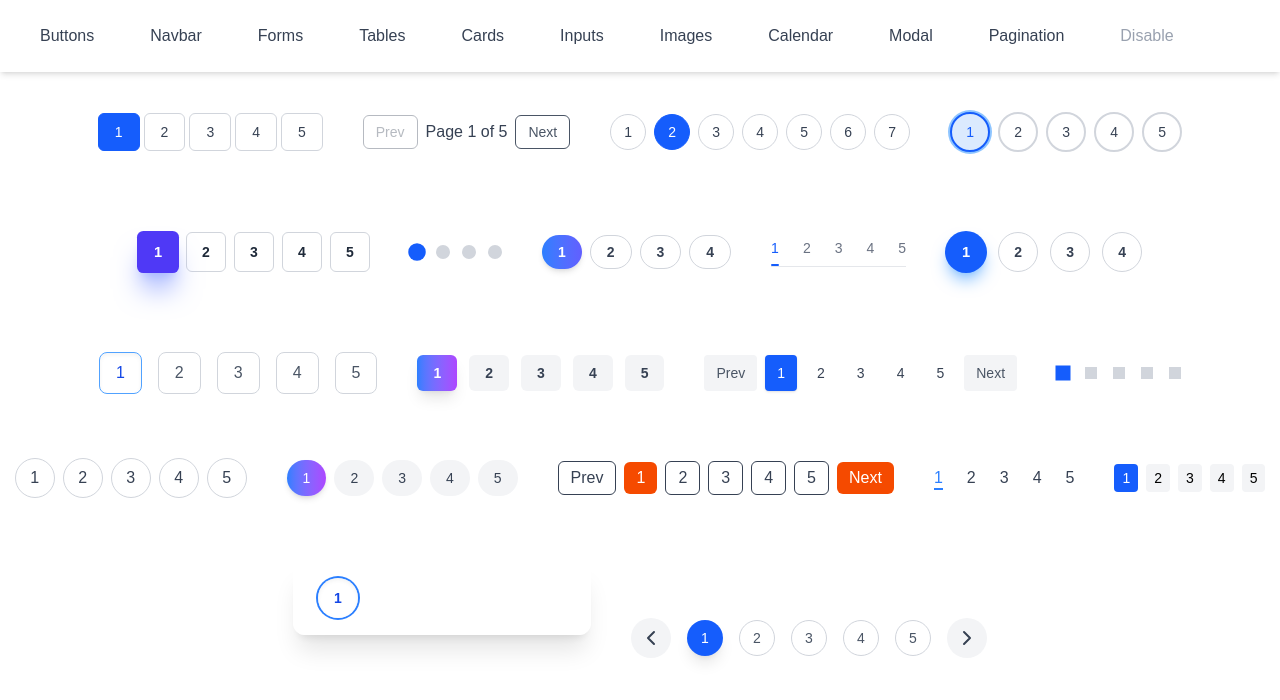
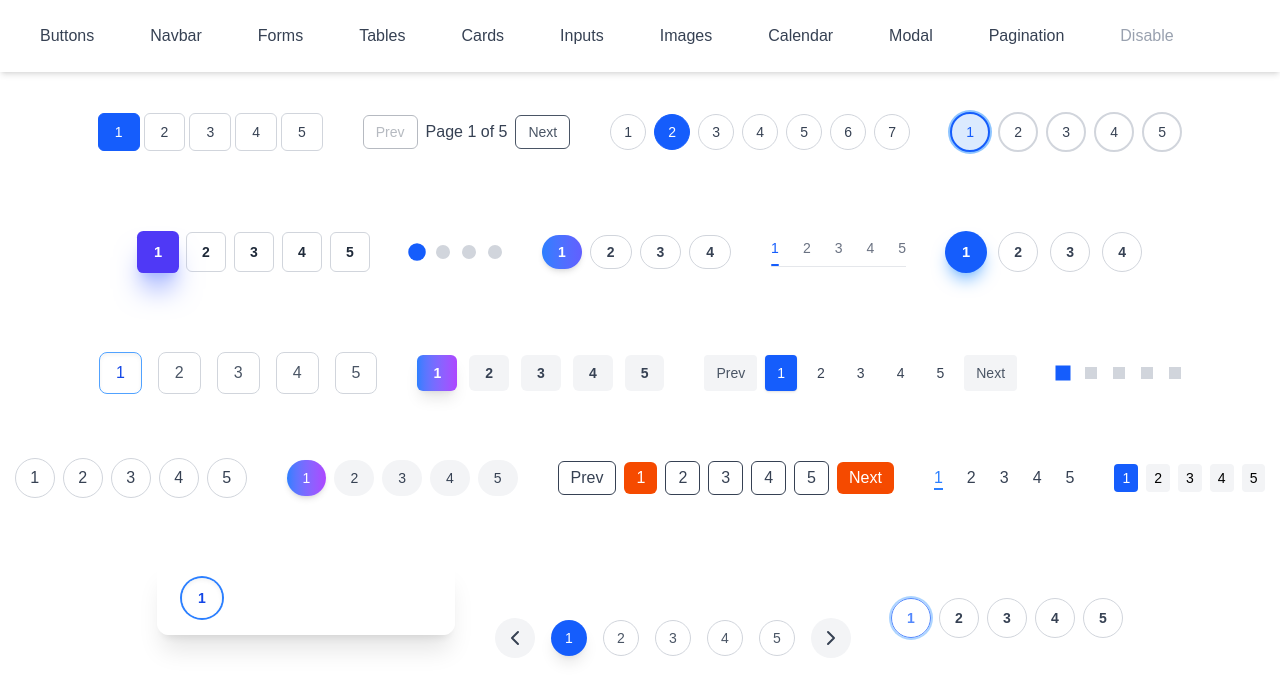
Before and after one commit to Prohor722/tailwind_compoenets, a Next.js app: page /pagination in a window 1280 px wide. Shown: the top 700 px of the page. Built offline with nearby package versions, Linux system fonts and the light colour scheme.

Commit message:
another pagination added

```diff
--- a/app/pagination/page.tsx
+++ b/app/pagination/page.tsx
@@ -493,7 +493,23 @@ const PaginationPage = () => {
         </button>
       </div>
 
-
+      {/* Pagination 20  */}
+      <div className="flex justify-center mt-10 gap-2">
+        {[1, 2, 3, 4, 5].map((n) => (
+          <button
+            key={n}
+            onClick={() => setActive(n)}
+            className={`w-10 h-10 rounded-full border text-sm font-semibold transition-all duration-300
+            ${
+              active === n
+                ? "border-blue-600 text-blue-600 ring-2 ring-blue-300 animate-pulse"
+                : "border-gray-300 text-gray-700 hover:border-blue-400 hover:text-blue-500"
+            }`}
+          >
+            {n}
+          </button>
+        ))}
+      </div>
     </div>
   );
 };
```
